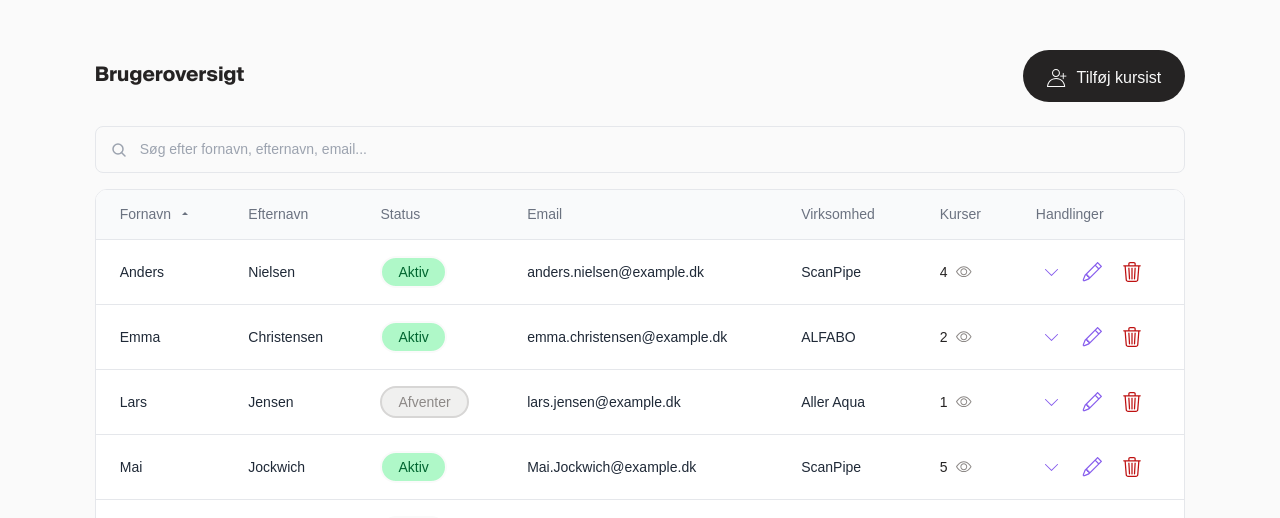
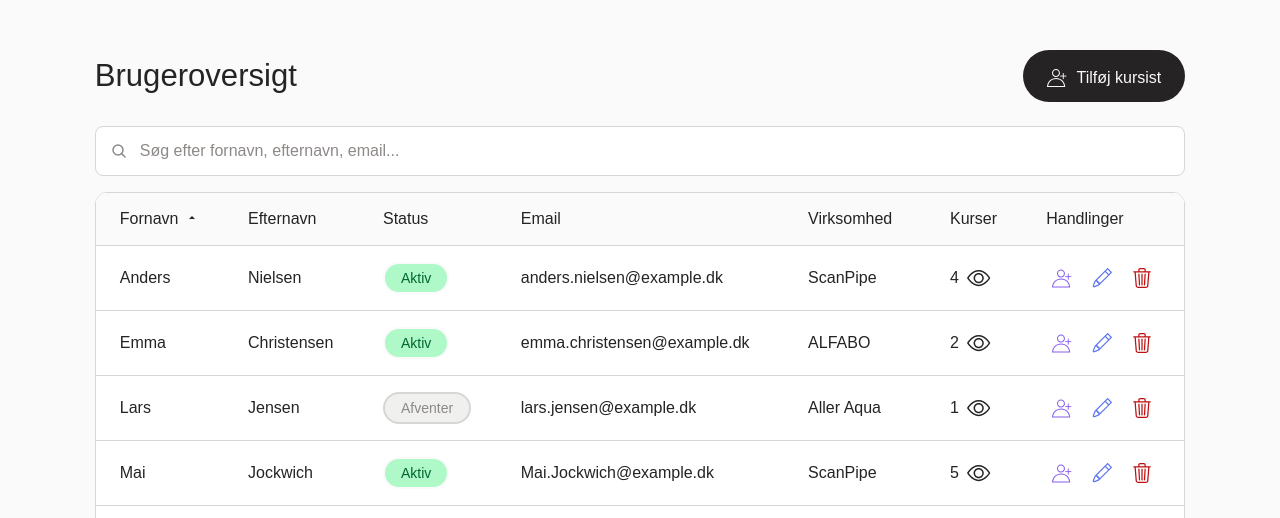
Before and after one commit to Maiichsen/BA_LAIT, a Vue app: page /Kursister in a window 1280 px wide. Shown: the part 282-800 px from the top of the page. Built offline with nearby package versions, Linux system fonts and the light colour scheme; no server answers; the HTML template or start-up script is replaced by a standard one; a web font is replaced by a local one.

Commit message:
Enhances BaseTable component styling and features
Improves the BaseTable component with updated styling using Tailwind CSS for a more modern and responsive design.

Adds a tooltip to the action buttons for better user experience.

These changes enhance the table's usability and visual appeal.

```diff
--- a/src/components/BaseTable.vue
+++ b/src/components/BaseTable.vue
@@ -114,10 +114,15 @@ function previousPage() {
 </script>
 
 <template>
-	<div class="base-table">
+	<div class="w-full flex flex-col gap-4">
 		<!-- Search -->
-		<div v-if="hasSearch" class="table-search">
-			<svg class="search-icon" width="16" height="16" viewBox="0 0 16 16" fill="none">
+		<div v-if="hasSearch" class="relative w-full">
+			<svg
+				class="absolute left-4 top-1/2 -translate-y-1/2 text-tutara-500"
+				width="16"
+				height="16"
+				viewBox="0 0 16 16"
+				fill="none">
 				<path
 					d="M7 12C9.76142 12 12 9.76142 12 7C12 4.23858 9.76142 2 7 2C4.23858 2 2 4.23858 2 7C2 9.76142 4.23858 12 7 12Z"
 					stroke="currentColor"
@@ -131,25 +136,29 @@ function previousPage() {
 					stroke-linecap="round"
 					stroke-linejoin="round" />
 			</svg>
-			<input v-model="searchQuery" type="text" :placeholder="searchPlaceholder" class="search-input" />
+			<input
+				v-model="searchQuery"
+				type="text"
+				:placeholder="searchPlaceholder"
+				class="w-full py-3 px-4 pl-11 border border-tutara-200 rounded-lg text-p1outline-none transition-colors focus:border-purple-500 placeholder:text-tutara-500 bg-white" />
 		</div>
 
 		<!-- Table -->
-		<div class="table-wrapper">
-			<table>
-				<thead>
+		<div class="w-full overflow-x-auto border border-tutara-200 rounded-xl">
+			<table class="w-full border-collapse bg-white">
+				<thead class="bg-tutara-50 border-b border-tutara-200">
 					<tr>
 						<th
 							v-for="(col, index) in cols"
 							:key="index"
 							@click="toggleSort(col)"
-							:class="{ sortable: true, sorted: sortColumn === col }">
-							<div class="th-content">
+							class="py-3.5 px-6 text-left text-p1 text-tutara-900 cursor-pointer select-none transition-colors hover:bg-tutara-200">
+							<div class="flex items-center gap-2">
 								<span>{{ col }}</span>
 								<svg
 									v-if="sortColumn === col"
-									class="sort-icon"
-									:class="{ 'sort-desc': sortDirection === 'desc' }"
+									class="text-tutara-900 transition-transform"
+									:class="{ 'rotate-180': sortDirection === 'desc' }"
 									width="12"
 									height="12"
 									viewBox="0 0 12 12"
@@ -161,8 +170,11 @@ function previousPage() {
 					</tr>
 				</thead>
 				<tbody v-if="!isLoading">
-					<tr v-for="(row, rowIndex) in paginatedRows" :key="rowIndex">
-						<td v-for="(cell, cellIndex) in row" :key="cellIndex">
+					<tr
+						v-for="(row, rowIndex) in paginatedRows"
+						:key="rowIndex"
+						class="border-b border-tutara-200 last:border-b-0 transition-colors hover:bg-purple-10">
+						<td v-for="(cell, cellIndex) in row" :key="cellIndex" class="py-4 px-6 text-p1 text-tutara-900">
 							<slot
 								:name="`cell-${cols[cellIndex]}`"
 								:value="cell"
@@ -174,14 +186,18 @@ function previousPage() {
 						</td>
 					</tr>
 					<tr v-if="paginatedRows.length === 0">
-						<td :colspan="cols.length" class="empty-state">Ingen data fundet</td>
+						<td :colspan="cols.length" class="text-center py-12 px-6 text-tutara-900 text-p1">
+							Ingen data fundet
+						</td>
 					</tr>
 				</tbody>
 				<tbody v-else>
 					<tr>
-						<td :colspan="cols.length" class="loading-state">
-							<div class="spinner"></div>
-							Indlæser...
+						<td :colspan="cols.length" class="text-center py-12 px-6 text-tutara-900 text-p1">
+							<div class="flex items-center justify-center gap-3">
+								<div class="spinner"></div>
+								Indlæser...
+							</div>
 						</td>
 					</tr>
 				</tbody>
@@ -189,140 +205,30 @@ function previousPage() {
 		</div>
 
 		<!-- Pagination -->
-		<div v-if="totalPages > 1 && !isLoading" class="pagination">
-			<button @click="previousPage" :disabled="currentPage === 1" class="pagination-btn">Forrige</button>
-			<span class="pagination-info"> Side {{ currentPage }} af {{ totalPages }} </span>
-			<button @click="nextPage" :disabled="currentPage === totalPages" class="pagination-btn">Næste</button>
+		<div v-if="totalPages > 1 && !isLoading" class="flex items-center justify-center gap-4">
+			<button
+				@click="previousPage"
+				:disabled="currentPage === 1"
+				class="py-2 px-4 border border-tutara-200 rounded-lg bg-tutara-50 text-tutara-900 text-p1font-medium cursor-pointer transition-all hover:bg-tutara-100 hover:border-tutara-300 disabled:opacity-50 disabled:cursor-not-allowed">
+				Forrige
+			</button>
+			<span class="text-p1text-tutara-600"> Side {{ currentPage }} af {{ totalPages }} </span>
+			<button
+				@click="nextPage"
+				:disabled="currentPage === totalPages"
+				class="py-2 px-4 border border-tutara-200 rounded-lg bg-tutara-50 text-tutara-900 text-p1font-medium cursor-pointer transition-all hover:bg-tutara-100 hover:border-tutara-300 disabled:opacity-50 disabled:cursor-not-allowed">
+				Næste
+			</button>
 		</div>
 	</div>
 </template>
 
 <style scoped>
-.base-table {
-	width: 100%;
-	display: flex;
-	flex-direction: column;
-	gap: 1rem;
-}
-
-.table-search {
-	position: relative;
-	width: 100%;
-}
-
-.search-icon {
-	position: absolute;
-	left: 1rem;
-	top: 50%;
-	transform: translateY(-50%);
-	color: #9ca3af;
-}
-
-.search-input {
-	width: 100%;
-	padding: 0.75rem 1rem 0.75rem 2.75rem;
-	border: 1px solid #e5e7eb;
-	border-radius: 0.5rem;
-	font-size: 0.875rem;
-	outline: none;
-	transition: border-color 0.2s;
-}
-
-.search-input:focus {
-	border-color: #6366f1;
-}
-
-.search-input::placeholder {
-	color: #9ca3af;
-}
-
-.table-wrapper {
-	width: 100%;
-	overflow-x: auto;
-	border: 1px solid #e5e7eb;
-	border-radius: 0.75rem;
-}
-
-table {
-	width: 100%;
-	border-collapse: collapse;
-	background: white;
-}
-
-thead {
-	background-color: #f9fafb;
-	border-bottom: 1px solid #e5e7eb;
-}
-
-th {
-	padding: 0.875rem 1.5rem;
-	text-align: left;
-	font-weight: 500;
-	font-size: 0.875rem;
-	color: #6b7280;
-	cursor: pointer;
-	user-select: none;
-	transition: background-color 0.2s;
-}
-
-th:hover {
-	background-color: #f3f4f6;
-}
-
-.th-content {
-	display: flex;
-	align-items: center;
-	gap: 0.5rem;
-}
-
-.sort-icon {
-	color: #6b7280;
-	transition: transform 0.2s;
-}
-
-.sort-icon.sort-desc {
-	transform: rotate(180deg);
-}
-
-tbody tr {
-	border-bottom: 1px solid #e5e7eb;
-	transition: background-color 0.2s;
-}
-
-tbody tr:last-child {
-	border-bottom: none;
-}
-
-tbody tr:hover {
-	background-color: #f9fafb;
-}
-
-td {
-	padding: 1rem 1.5rem;
-	font-size: 0.875rem;
-	color: #1f2937;
-}
-
-.empty-state,
-.loading-state {
-	text-align: center;
-	padding: 3rem 1.5rem;
-	color: #6b7280;
-	font-size: 0.875rem;
-}
-
-.loading-state {
-	display: flex;
-	align-items: center;
-	justify-content: center;
-	gap: 0.75rem;
-}
-
 .spinner {
 	width: 1rem;
 	height: 1rem;
-	border: 2px solid #e5e7eb;
-	border-top-color: #6366f1;
+	border: 2px solid var(--color-tutara-200);
+	border-top-color: var(--color-purple-500);
 	border-radius: 50%;
 	animation: spin 0.6s linear infinite;
 }
@@ -332,38 +238,4 @@ td {
 		transform: rotate(360deg);
 	}
 }
-
-.pagination {
-	display: flex;
-	align-items: center;
-	justify-content: center;
-	gap: 1rem;
-}
-
-.pagination-btn {
-	padding: 0.5rem 1rem;
-	border: 1px solid #e5e7eb;
-	border-radius: 0.5rem;
-	background: white;
-	color: #374151;
-	font-size: 0.875rem;
-	font-weight: 500;
-	cursor: pointer;
-	transition: all 0.2s;
-}
-
-.pagination-btn:hover:not(:disabled) {
-	background-color: #f9fafb;
-	border-color: #d1d5db;
-}
-
-.pagination-btn:disabled {
-	opacity: 0.5;
-	cursor: not-allowed;
-}
-
-.pagination-info {
-	font-size: 0.875rem;
-	color: #6b7280;
-}
 </style>
--- a/src/views/CourseParticipants.vue
+++ b/src/views/CourseParticipants.vue
@@ -2,7 +2,7 @@
 import { ref, computed } from 'vue';
 import BaseTable from '@/components/BaseTable.vue';
 import BaseButton from '@/components/atoms/BaseButton.vue';
-import { EyeIcon, ChevronDownIcon, PencilIcon, TrashIcon } from '@/assets/icons';
+import { EyeIcon, PencilIcon, TrashIcon, UserPlusIcon } from '@/assets/icons';
 import InfoBadge from '@/components/atoms/InfoBadge.vue';
 
 interface Participant {
@@ -134,7 +134,7 @@ function addParticipant() {
 			</div>
 			<div class="flex flex-col gap-6 lg:col-start-2 lg:col-span-14 col-span-full">
 				<div class="flex justify-between items-center">
-					<h2 class="text-xl font-semibold text-tutara-900">Brugeroversigt</h2>
+					<h2 class="text-h6 text-tutara-900">Brugeroversigt</h2>
 					<BaseButton variant="primary" icon-name="UserPlusIcon" @click="addParticipant"> Tilføj kursist </BaseButton>
 				</div>
 
@@ -155,28 +155,28 @@ function addParticipant() {
 					<template #cell-Kurser="{ value }">
 						<div class="flex items-center gap-2 text-tutara-900">
 							<span>{{ value }}</span>
-							<EyeIcon :width="16" :height="16" fill-class="fill-tutara-500" />
+							<EyeIcon :width="24" :height="17" fill-class="fill-tutara-900" />
 						</div>
 					</template>
 
 					<template #cell-Handlinger="{ value }">
 						<div class="flex gap-2 items-center">
 							<button
-								class="flex items-center justify-center w-8 h-8 hover:opacity-70 transition-opacity cursor-pointer"
+								class="tooltip-wrapper flex items-center justify-center w-8 h-8 cursor-pointer"
 								@click="viewParticipant(value as number)"
-								title="Vis deltager">
-								<ChevronDownIcon :width="13" :height="7" fill-class="fill-purple-500" />
+								data-tooltip="Vis deltager">
+								<UserPlusIcon :width="20" :height="25" fill-class="fill-purple-500" stroke-class="stroke-purple-500" />
 							</button>
 							<button
-								class="flex items-center justify-center w-8 h-8 hover:opacity-70 transition-opacity cursor-pointer"
+								class="tooltip-wrapper flex items-center justify-center w-8 h-8 cursor-pointer"
 								@click="editParticipant(value as number)"
-								title="Rediger deltager">
-								<PencilIcon :width="20" :height="20" fill-class="fill-purple-500" />
+								data-tooltip="Rediger">
+								<PencilIcon :width="20" :height="20" fill-class="fill-cornflower-blue-500" />
 							</button>
 							<button
-								class="flex items-center justify-center w-8 h-8 hover:opacity-70 transition-opacity cursor-pointer"
+								class="tooltip-wrapper flex items-center justify-center w-8 h-8 cursor-pointer"
 								@click="deleteParticipant(value as number)"
-								title="Slet deltager">
+								data-tooltip="Slet">
 								<TrashIcon :width="20" :height="20" fill-class="fill-info-red" />
 							</button>
 						</div>
@@ -186,3 +186,38 @@ function addParticipant() {
 		</div>
 	</div>
 </template>
+
+<style scoped>
+.tooltip-wrapper {
+	position: relative;
+}
+
+.tooltip-wrapper::after {
+	content: attr(data-tooltip);
+	position: absolute;
+	bottom: 100%;
+	left: 50%;
+	transform: translateX(-50%) translateY(-8px) rotate(1.194deg);
+	display: inline-flex;
+	padding: 4px 10px;
+	justify-content: center;
+	align-items: center;
+	gap: 10px;
+	border-radius: 4px;
+	border: 1px solid var(--color-tutara-200);
+	background: var(--color-white);
+	box-shadow: 0 5px 18px 0 rgba(0, 0, 0, 0.3);
+	color: var(--color-tutara-900);
+	font-size: var(--text-p1);
+	font-weight: var(--text-p1--font-weight);
+	line-height: var(--text-p1--line-height);
+	white-space: nowrap;
+	visibility: hidden;
+	pointer-events: none;
+	z-index: 10;
+}
+
+.tooltip-wrapper:hover::after {
+	visibility: visible;
+}
+</style>
```
